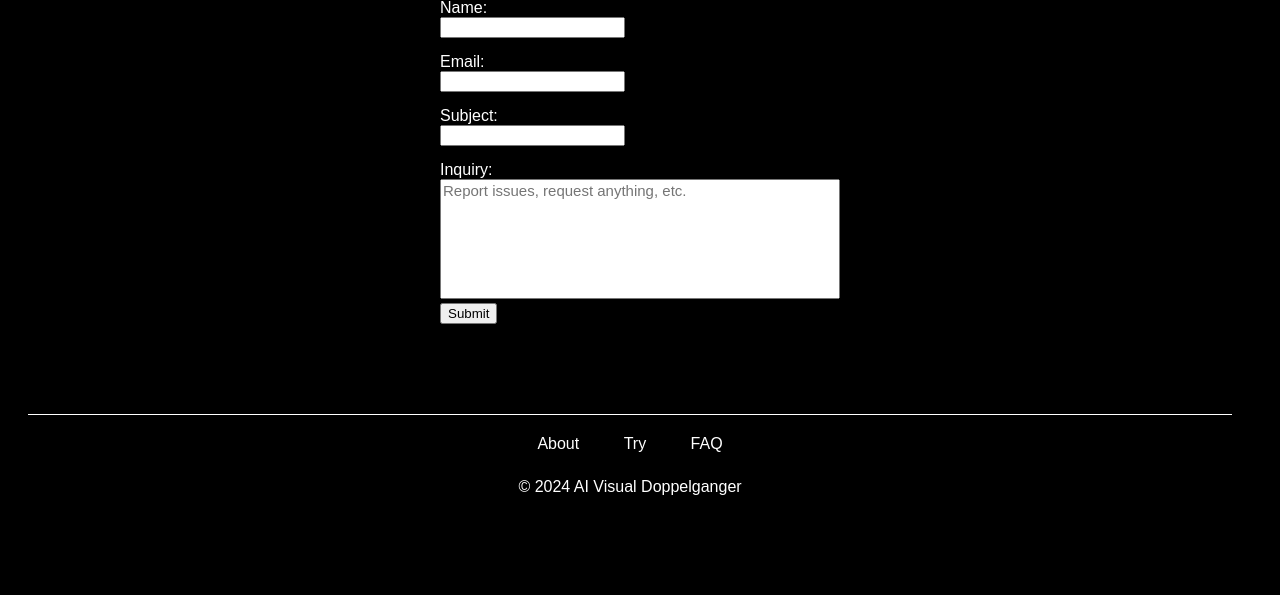
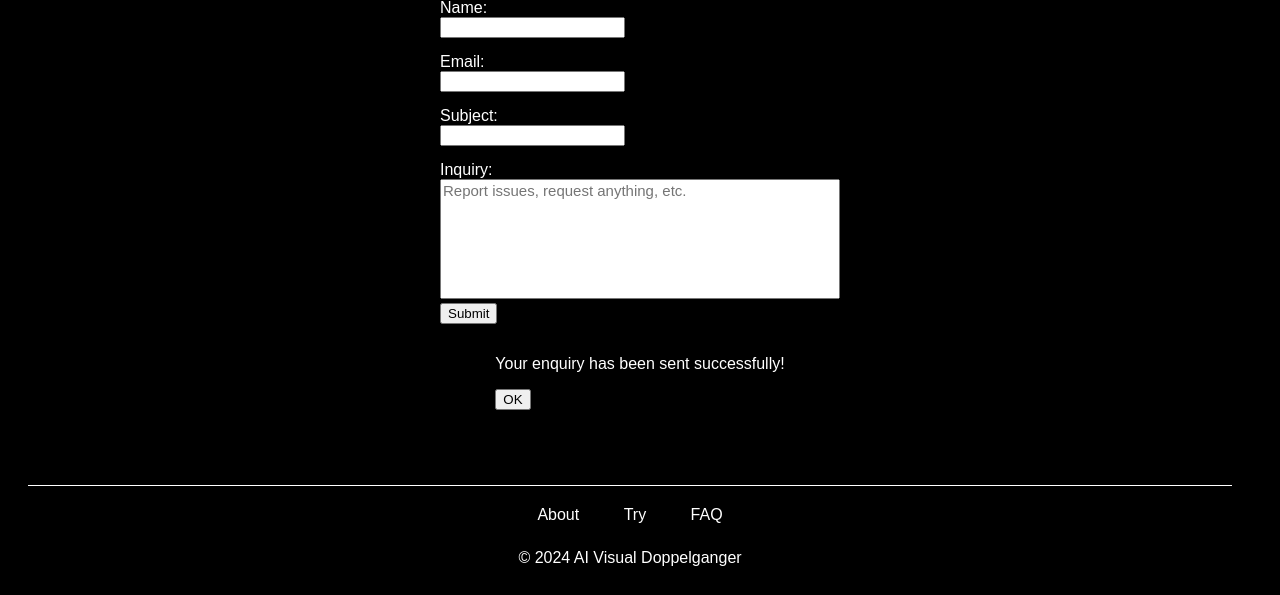
Before and after one commit to Ryo-samurai6340/AIVisualDoppelganger, a Flask app: page / in a window 1280 px wide. Shown: the part 1282-1877 px from the top of the page. Before the commit the page ends 1777 px from the top, so only its background shows below. Run offline with Flask 3, Linux system fonts and the light colour scheme; some libraries are stand-ins or nearby versions.

Commit message:
Update index.html

```diff
--- a/templates/index.html
+++ b/templates/index.html
@@ -242,6 +242,10 @@
                         <textarea id="message" name="message" placeholder="Report issues, request anything, etc." required></textarea><br>
                         <input class="submit-button" type="submit" value="Submit" onclick="sendMail()">
                     </form>
+                    <div id="alertMessage" style="display: none;">
+                        <p>Your enquiry has been sent successfully!</p>
+                        <button id="okButton">OK</button>
+                    </div>
                 </section>
             </div>
         </main>
```
